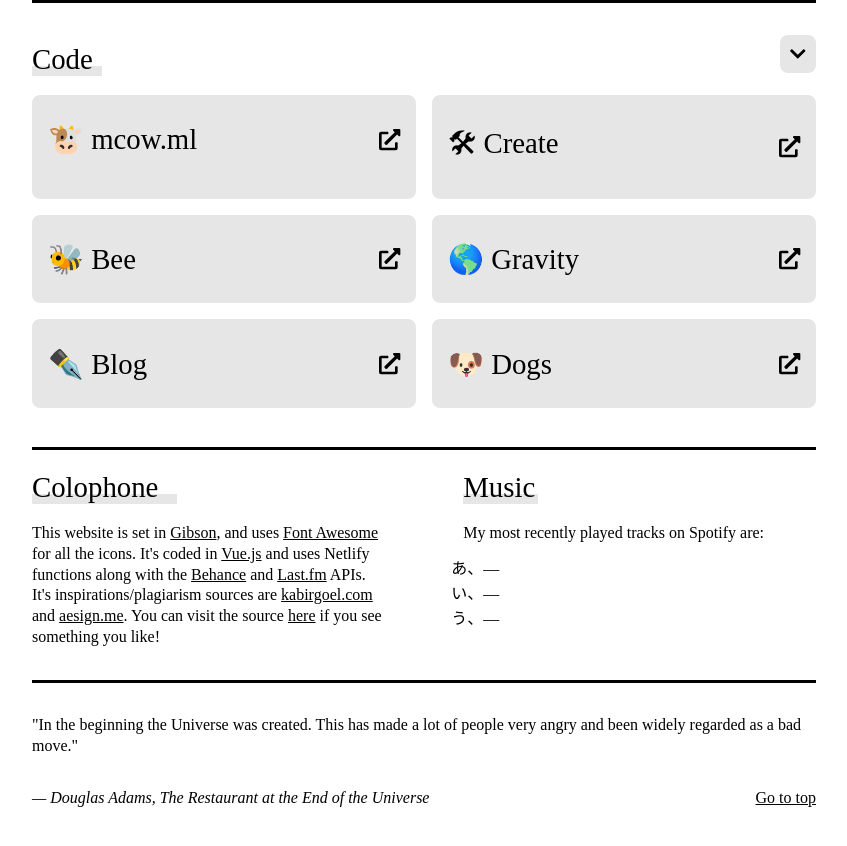
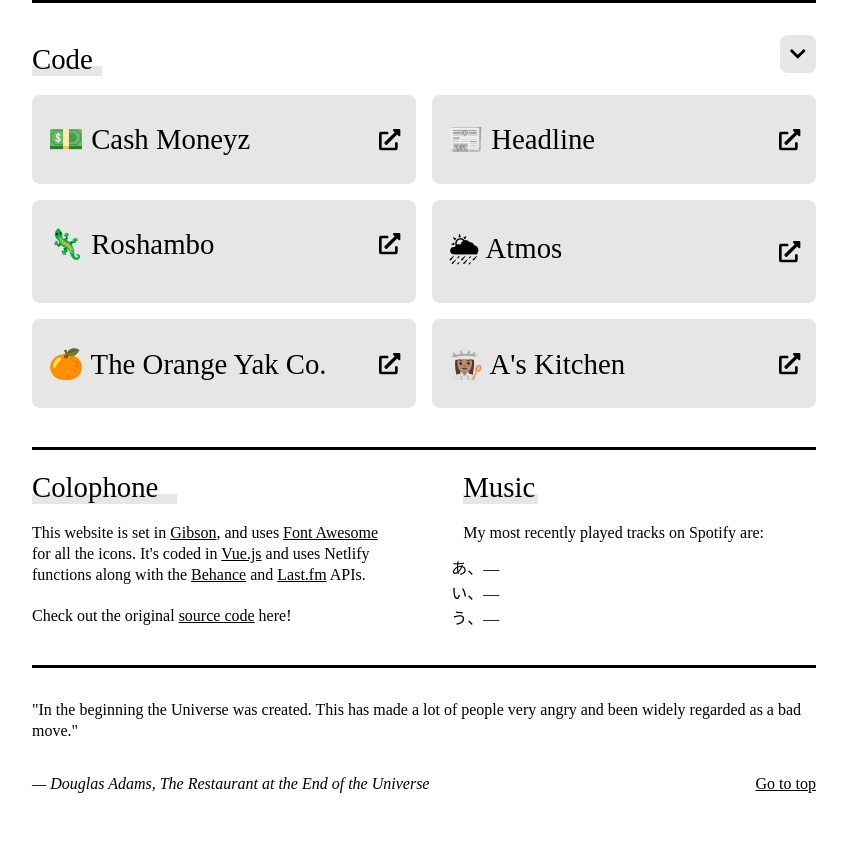
Before and after one commit to psrth/psrth.co, a Vue app: page / in a window 1280 px wide. Shown: the part 700-1546 px from the top of the page, without its empty margins (216-1063 px from the left). Built offline with nearby package versions, Linux system fonts and the light colour scheme; no server answers; a web font is replaced by a local one.

Commit message:
edited colophone section

```diff
--- a/src/components/Code.vue
+++ b/src/components/Code.vue
@@ -30,119 +30,49 @@ export default {
 		return {
 			cards: [
 				{
-					title: "mcow.ml",
-					emoji: "🐮",
-					link: "https://www.mcow.ml",
+					title: "Cash Moneyz",
+					emoji: "💵",
+					link: "https://github.com/psrth/cashmoneyz",
 				},
 				{
-					title: "Create",
-					emoji: "🛠",
-					link: "https://github.com/vanajmoorthy/create",
+					title: "Headline",
+					emoji: "📰",
+					link: "https://github.com/psrth/headline",
 				},
 				{
-					title: "Bee",
-					emoji: "🐝",
-					link: "https://github.com/vanajmoorthy/bee",
+					title: "Roshambo",
+					emoji: "🦎",
+					link: "https://psrth.github.io/roshambo",
 				},
 				{
-					title: "Gravity",
-					emoji: "🌎",
-					link: "https://vanajmoorthy.com/gravity",
+					title: "Atmos",
+					emoji: "🌦",
+					link: "https://wizardly-lewin-425a04.netlify.app",
 				},
 				{
-					title: "Blog",
-					emoji: "✒️",
-					link: "https://vanajmoorthy.com/blog",
+					title: "The Orange Yak Co.",
+					emoji: "🍊",
+					link: "https://theorangeyak.co/",
 				},
 				{
-					title: "Dogs",
-					emoji: "🐶",
-					link: "https://vanajmoorthy.com/dogs",
+					title: "A's Kitchen",
+					emoji: "👩🏽‍🍳",
+					link: "https://reverent-banach-c1b1a2.netlify.app",
 				},
 				{
-					title: "Morph",
-					emoji: "💠",
-					link: "https://vanajmoorthy.com/morph",
+					title: "Java Dev",
+					emoji: "☕️",
+					link: "https://github.com/psrth/JAVA-Development",
 				},
 				{
-					title: "cshell",
-					emoji: "🐚",
-					link: "https://vanajmoorthy.com/gh/cshell",
+					title: "Project Saans",
+					emoji: "💨",
+					link: "https://github.com/psrth/projectsaans.github.io",
 				},
 				{
-					title: "Speechy",
-					emoji: "🐢",
-					link: "https://vanajmoorthy.com/gh/speechylang",
-				},
-				{
-					title: "Obstacles",
-					emoji: "▶️",
-					link: "https://vanajmoorthy.com/obstacles",
-				},
-				{
-					title: "Tic Tac Toe",
-					emoji: "❌",
-					link: "https://vanajmoorthy.com/tictactoe",
-				},
-				{
-					title: "Pi2",
-					emoji: "🥧",
-					link: "https://vanajmoorthy.com/pi2",
-				},
-				{
-					title: "Yoda",
-					emoji: "👽",
-					link: "https://vanajmoorthy.com/yoda",
-				},
-				{
-					title: "Pi",
-					emoji: "🥧",
-					link: "https://vanajmoorthy.com/pi",
-				},
-				{
-					title: "Keylogger",
-					emoji: "🕵️",
-					link: "https://vanajmoorthy.com/gh/keylogger",
-				},
-				{
-					title: "Enigma",
-					emoji: "❓",
-					link: "https://vanajmoorthy.com/enigma",
-				},
-				{
-					title: "Spam Bot",
-					emoji: "🤖",
-					link: "https://vanajmoorthy.com/gh/spambot",
-				},
-				{
-					title: "Visualise",
-					emoji: "🎤",
-					link: "https://vanajmoorthy.com/link",
-				},
-				{
-					title: "Graph",
-					emoji: "📈",
-					link: "https://vanajmoorthy.com/graph",
-				},
-				{
-					title: "Paint",
-					emoji: "🎨",
-					link: "https://vanajmoorthy.com/paint",
-				},
-				{
-					title: "JockyCipher",
-					emoji: "🔑",
-					link: "https://vanajmoorthy.com/jockycipher",
-				},
-				{
-					title: "Clock",
-					emoji: "🕒",
-					link: "https://vanajmoorthy.com/clock",
-				},
-				{
-					title: "Snake",
-					emoji: "🍎",
-					link: "https://vanajmoorthy.com/snake",
+					title: "psrth.co",
+					emoji: "🦕",
+					link: "https://psrth.co",
 				},
 			],
 		};
--- a/src/components/Colophon.vue
+++ b/src/components/Colophon.vue
@@ -36,27 +36,14 @@
 				rel="noopener noreferrer"
 				>Last.fm</a
 			>
-			APIs. It's inspirations/plagiarism sources are
-			<a
-				href="https://kabirgoel.com"
-				target="_blank"
-				rel="noopener noreferrer"
-				>kabirgoel.com</a
-			>
-			and
-			<a
-				href="https://aesign.me"
-				target="_blank"
-				rel="noopener noreferrer"
-				>aesign.me</a
-			>. You can visit the source
+			APIs. <br><br>Check out the original
 			<a
 				href="https://github.com/vanajmoorthy/vanajmoorthy.com"
 				target="_blank"
 				rel="noopener noreferrer"
-				>here</a
+				>source code</a
 			>
-			if you see something you like!
+			here!
 		</p>
 	</div>
 </template>
```
